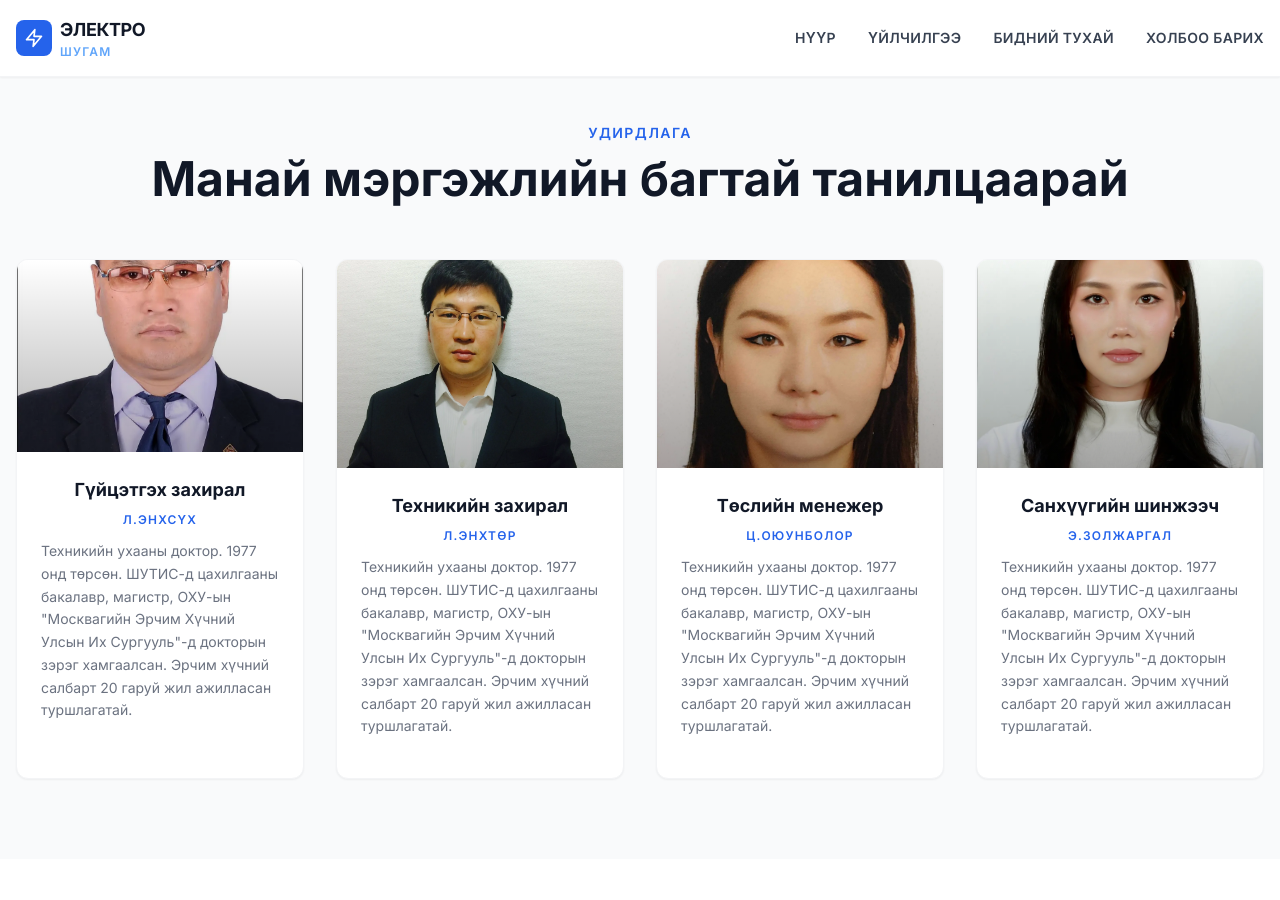
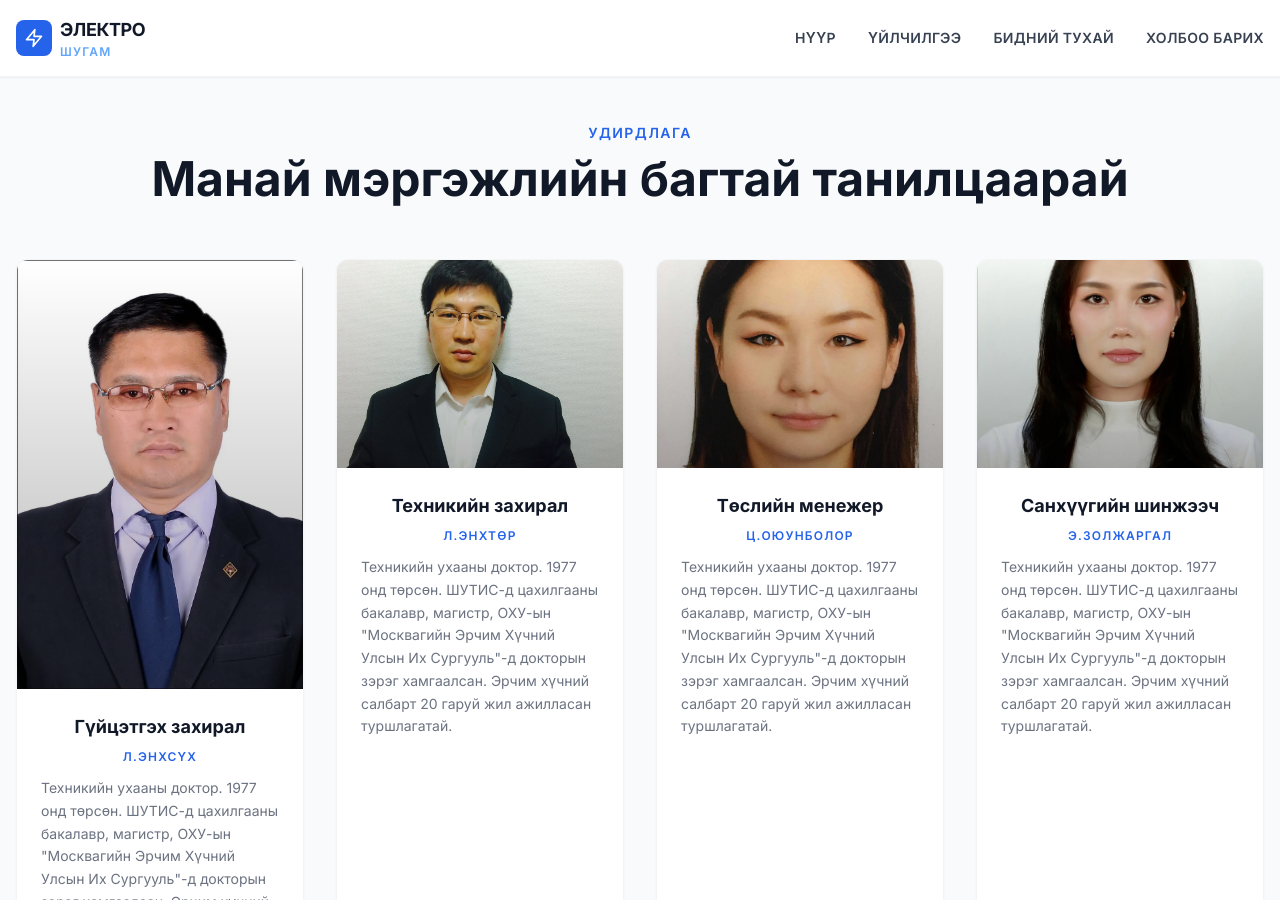
Before and after one commit to electroshugam/electroshugam_web_new, a Jekyll site: the page built from index.html, in a window 1280 px wide and 900 px high, scrolled down 3228 px. Built offline with Jekyll 4.4.1, drawn with Linux system fonts in a browser that asks for light colours; nearby versions of some CDN libraries.

Commit message:
fig update

```diff
--- a/index.html
+++ b/index.html
@@ -214,7 +214,7 @@ body_class: hero-dark
     <div class="grid grid-cols-1 md:grid-cols-2 xl:grid-cols-4 gap-8">
       <!-- Service 1 -->
       <div class="service-card group bg-white rounded-xl overflow-hidden shadow-sm hover:shadow-xl transition-all duration-300 border border-gray-100 hover:border-blue-100">
-        <div class="relative h-48 overflow-hidden">
+        <div class="relative h-46 overflow-hidden">
           <img src="{{ '/media/enkhsukh.webp' | relative_url }}" alt="Гүйцэтгэх захирал" class="service-image w-full h-full object-cover">
           <div class="absolute inset-0 bg-gradient-to-t from-black/30 to-transparent"></div>
         </div>
```
